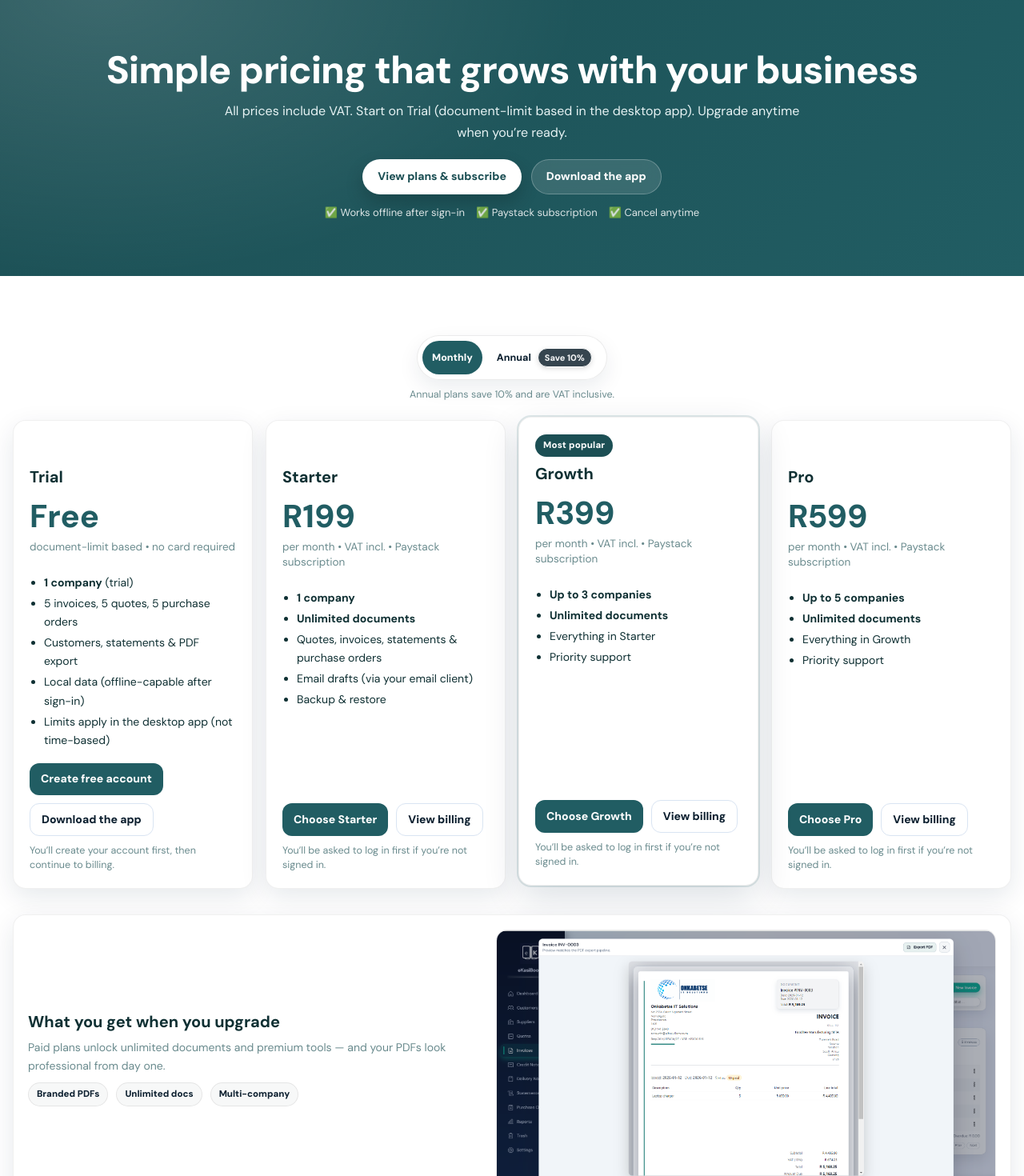
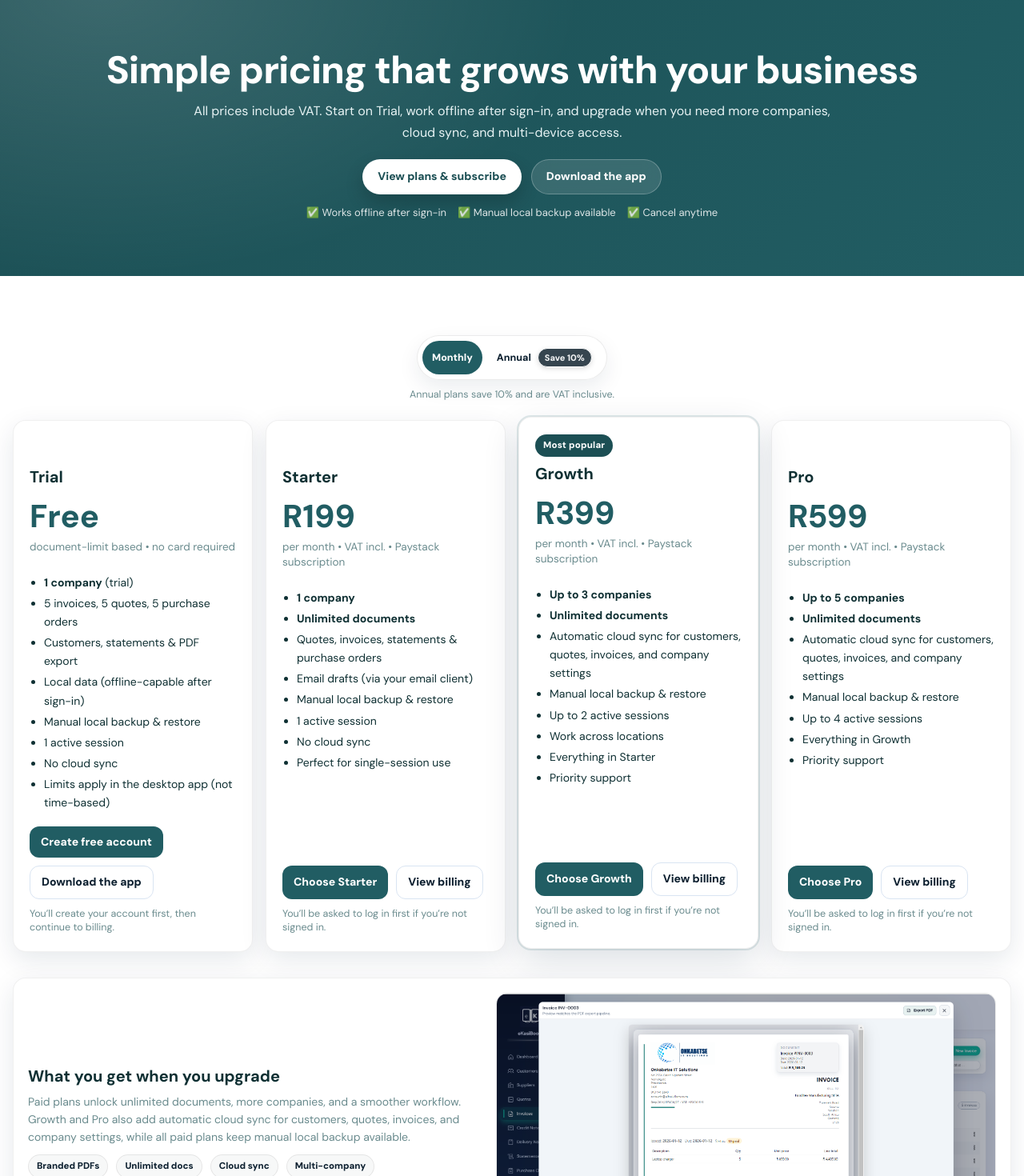
Before and after one commit to thandomasuku/ekasibooks-website, a Next.js app: page /pricing in a window 1280 px wide. Shown: the part 120-1590 px from the top of the page at 80% size. Built offline with nearby package versions, Linux system fonts and the light colour scheme.

Commit message:
feat: introduce cloud sync, active sessions, and update pricing & features pages

```diff
--- a/components/PricingClient.tsx
+++ b/components/PricingClient.tsx
@@ -287,6 +287,9 @@ export default function PricingClient() {
           "5 invoices, 5 quotes, 5 purchase orders",
           "Customers, statements & PDF export",
           "Local data (offline-capable after sign-in)",
+          "Manual local backup & restore",
+          "1 active session",
+          "No cloud sync",
           "Limits apply in the desktop app (not time-based)",
         ],
       },
@@ -301,7 +304,10 @@ export default function PricingClient() {
           { strong: "Unlimited documents" },
           "Quotes, invoices, statements & purchase orders",
           "Email drafts (via your email client)",
-          "Backup & restore",
+          "Manual local backup & restore",
+          "1 active session",
+          "No cloud sync",
+          "Perfect for single-session use",
         ],
       },
       {
@@ -312,7 +318,16 @@ export default function PricingClient() {
         monthly: 399,
         annual: 4309,
         companies: 3,
-        items: [{ strong: "Up to 3 companies" }, { strong: "Unlimited documents" }, "Everything in Starter", "Priority support"],
+        items: [
+          { strong: "Up to 3 companies" },
+          { strong: "Unlimited documents" },
+          "Automatic cloud sync for customers, quotes, invoices, and company settings",
+          "Manual local backup & restore",
+          "Up to 2 active sessions",
+          "Work across locations",
+          "Everything in Starter",
+          "Priority support",
+        ],
       },
       {
         key: "pro",
@@ -320,7 +335,15 @@ export default function PricingClient() {
         monthly: 599,
         annual: 6469,
         companies: 5,
-        items: [{ strong: "Up to 5 companies" }, { strong: "Unlimited documents" }, "Everything in Growth", "Priority support"],
+        items: [
+          { strong: "Up to 5 companies" },
+          { strong: "Unlimited documents" },
+          "Automatic cloud sync for customers, quotes, invoices, and company settings",
+          "Manual local backup & restore",
+          "Up to 4 active sessions",
+          "Everything in Growth",
+          "Priority support",
+        ],
       },
     ],
     []
@@ -334,7 +357,10 @@ export default function PricingClient() {
       { label: "Purchase Orders", trial: "5", starter: "Unlimited", growth: "Unlimited", pro: "Unlimited" },
       { label: "Statements & Customers", trial: "✓", starter: "✓", growth: "✓", pro: "✓" },
       { label: "PDF export", trial: "✓", starter: "✓", growth: "✓", pro: "✓" },
-      { label: "Backup & restore", trial: "✓", starter: "✓", growth: "✓", pro: "✓" },
+      { label: "Manual local backup & restore", trial: "✓", starter: "✓", growth: "✓", pro: "✓" },
+      { label: "Cloud sync (automatic)", trial: "—", starter: "—", growth: "✓", pro: "✓" },
+      { label: "Multi-device access", trial: "—", starter: "—", growth: "✓", pro: "✓" },
+      { label: "Active sessions", trial: "1", starter: "1", growth: "2", pro: "4" },
       { label: "Email drafts (via your email client)", trial: "✓", starter: "✓", growth: "✓", pro: "✓" },
       { label: "Priority support", trial: "—", starter: "—", growth: "✓", pro: "✓" },
       { label: "VAT included", trial: "✓", starter: "✓", growth: "✓", pro: "✓" },
@@ -387,12 +413,12 @@ export default function PricingClient() {
               color: "#e7f3f4",
               marginTop: 0,
               fontSize: 16,
-              maxWidth: 760,
+              maxWidth: 820,
               marginInline: "auto",
               lineHeight: 1.65,
             }}
           >
-            All prices include VAT. Start on Trial (document-limit based in the desktop app). Upgrade anytime when you’re ready.
+            All prices include VAT. Start on Trial, work offline after sign-in, and upgrade when you need more companies, cloud sync, and multi-device access.
           </p>
 
           <div
@@ -453,7 +479,7 @@ export default function PricingClient() {
             }}
           >
             <span>✅ Works offline after sign-in</span>
-            <span>✅ Paystack subscription</span>
+            <span>✅ Manual local backup available</span>
             <span>✅ Cancel anytime</span>
           </div>
         </div>
@@ -643,11 +669,11 @@ export default function PricingClient() {
                     What you get when you upgrade
                   </h3>
                   <p className="muted" style={{ margin: 0, lineHeight: 1.6 }}>
-                    Paid plans unlock unlimited documents and premium tools — and your PDFs look professional from day one.
+                    Paid plans unlock unlimited documents, more companies, and a smoother workflow. Growth and Pro also add automatic cloud sync for customers, quotes, invoices, and company settings, while all paid plans keep manual local backup available.
                   </p>
 
                   <div style={{ marginTop: 10, display: "flex", gap: 10, flexWrap: "wrap" }}>
-                    {["Branded PDFs", "Unlimited docs", "Multi-company"].map((t) => (
+                    {["Branded PDFs", "Unlimited docs", "Cloud sync", "Multi-company"].map((t) => (
                       <span
                         key={t}
                         style={{
@@ -698,7 +724,7 @@ export default function PricingClient() {
                 background: "#fff",
               }}
             >
-              <table style={{ width: "100%", borderCollapse: "separate", borderSpacing: 0, minWidth: 900 }}>
+              <table style={{ width: "100%", borderCollapse: "separate", borderSpacing: 0, minWidth: 980 }}>
                 <thead>
                   <tr>
                     {["Feature", "Trial", "Starter", "Growth", "Pro"].map((h) => (
@@ -762,10 +788,16 @@ export default function PricingClient() {
             </details>
 
             <details>
+              <summary>What’s the difference between backup and sync?</summary>
+              <p>
+                Manual local backup lets you create and restore your own backup files. Cloud sync automatically keeps your customers, quotes, invoices, and company settings in sync across supported devices and is available on Growth and Pro.
+              </p>
+            </details>
+
+            <details>
               <summary>Do I need internet?</summary>
               <p>
-                You’ll need internet to sign in and manage upgrades. Once you’re signed in, you can work offline day-to-day.
-                When you choose to email a document, we open a draft in your email app so you can send it from your own account.
+                You’ll need internet to sign in and manage upgrades. Once you’re signed in, you can work offline day-to-day. Cloud sync features require internet when syncing. When you choose to email a document, we open a draft in your email app so you can send it from your own account.
               </p>
             </details>
 
@@ -777,7 +809,7 @@ export default function PricingClient() {
             <details>
               <summary>What happens if I downgrade?</summary>
               <p>
-                If your new plan supports fewer companies, you’ll be asked to choose which companies remain accessible under that plan.
+                If your new plan supports fewer companies, you’ll be asked to choose which companies remain accessible under that plan. Cloud sync and active session limits will also follow your new plan.
               </p>
             </details>
           </div>
@@ -847,7 +879,7 @@ export default function PricingClient() {
               border-radius: 12px;
               background: #fff;
               overflow: hidden;
-              box-shadow: 0 8px 22px rgba(10,37,64,.06);
+              boxShadow: 0 8px 22px rgba(10,37,64,.06);
             }
             details:first-of-type { margin-top: 0; }
             details > summary { padding: 12px 14px; cursor: pointer; font-weight: 900; list-style: none; }
```
Also changed, not shown: components/FeaturesClient.tsx (+55 -54 lines).
